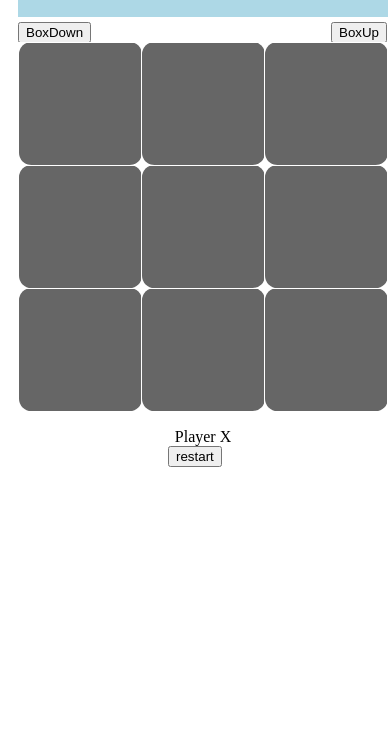
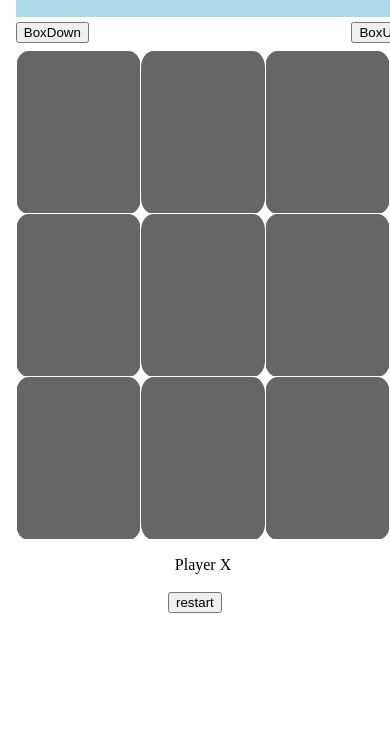
Before and after one commit to ujjaldas132/tictactoe_web, a plain HTML site: page index.html in a window 390 px wide. Shown: the part 91-844 px from the top of the page. Drawn offline with Linux system fonts and the light colour scheme.

Commit message:
screen size of pc and mobile resolved

```diff
--- a/assets/tic-tac-toe.css
+++ b/assets/tic-tac-toe.css
@@ -68,6 +68,7 @@ body {
   max-width: 20px;
   text-align: center;
   padding-right:50px;
+  padding-top: 5%;
 }
 
 .boxdown{
@@ -78,6 +79,7 @@ body {
   float: left;
   padding-bottom: 10px;
   padding-top: 5px;
+  padding-bottom: 5%;
 }
 
 
@@ -89,5 +91,6 @@ body {
   float: right;
   padding-bottom: 10px;
   padding-top: 5px;
-  padding-right: 10%;
+  padding-right: 5%;
+  padding-bottom: 5%;
 }
--- a/assets/tic-tac-toe.js
+++ b/assets/tic-tac-toe.js
@@ -5,6 +5,14 @@
 
 
 var N_SIZE=3,EMPTY='&nbsp;',boxes=[],turn='X',score,moves;
+
+var cellSize=300;
+
+if(window.screen.width>780){
+var screenWidth = window.screen.width;
+cellSize=.60*(screenWidth/N_SIZE);}
+
+console.log(screenWidth);
 
 function boxup(){
 	if(N_SIZE<6){
@@ -43,8 +51,8 @@ function init(){
 
 		for(var j=0;j<N_SIZE;j++){
 			var cell=document.createElement('td');
-			cell.setAttribute('height',3*120/(N_SIZE));
-			cell.setAttribute('width',3*120/(N_SIZE));
+			cell.setAttribute('height',3*cellSize/(N_SIZE));
+			cell.setAttribute('width',3*cellSize/(N_SIZE));
 			cell.setAttribute('align','center');
 			cell.setAttribute('valign','center');
 			// cell.setAttribute('fontSize',(N_SIZE*80/3));
```
